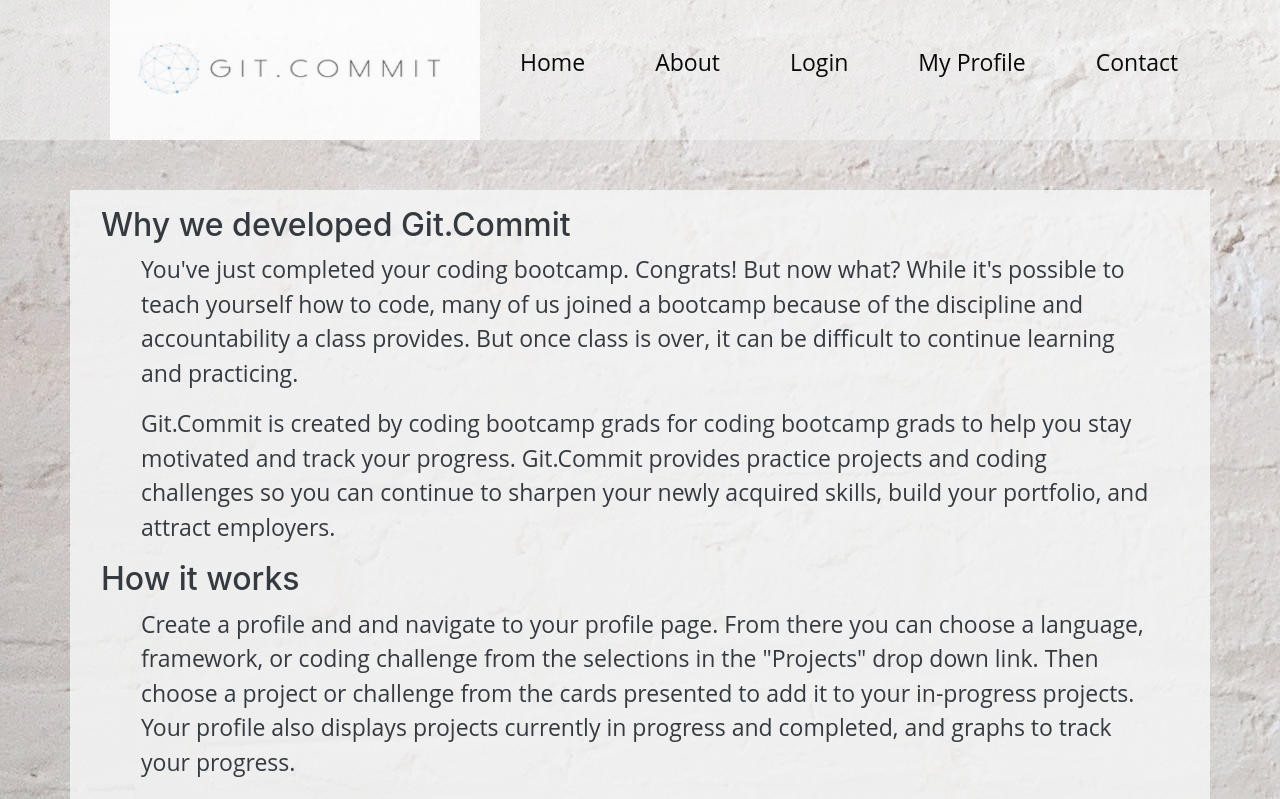
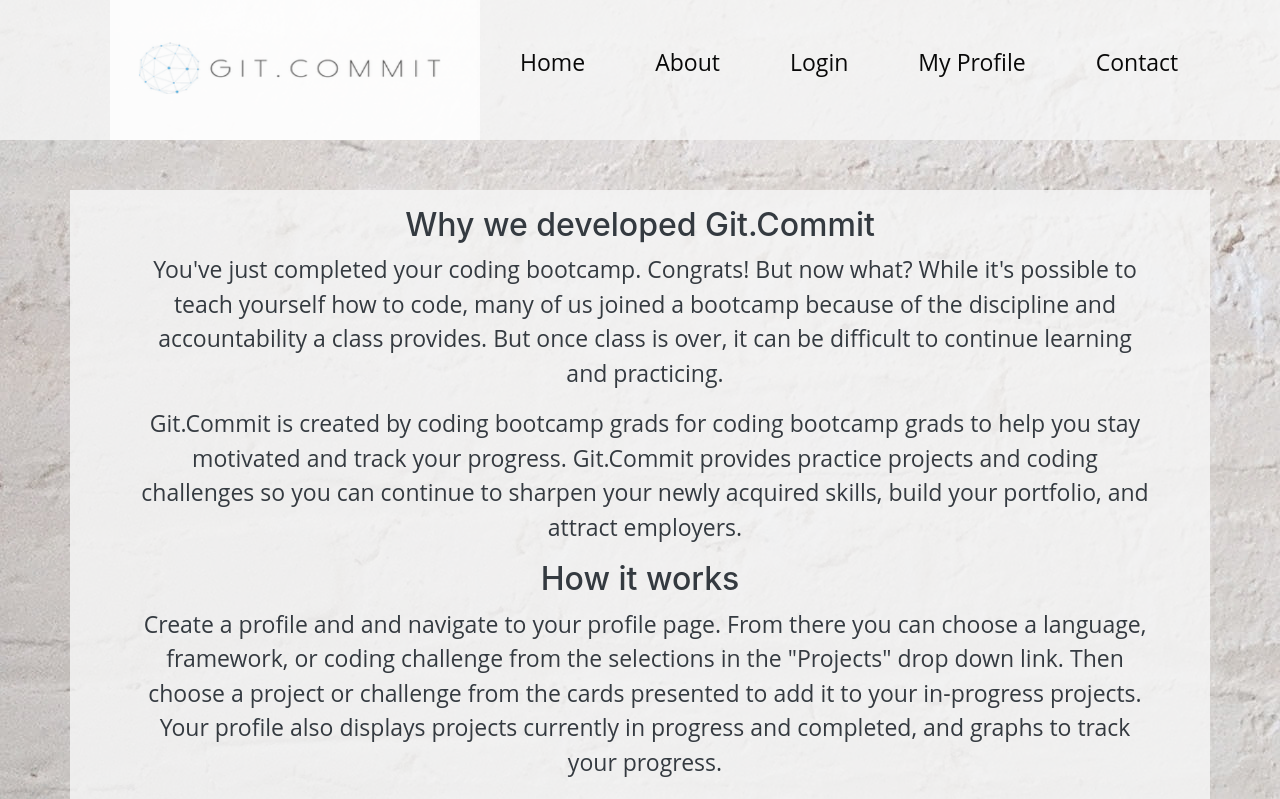
Before and after one commit to Mattyb5000/git-commit-code, a React (Create React App) app in the folder client/: page /about in a window 1280 px wide. Shown: the top 799 px of the page. Built offline with nearby package versions, Linux system fonts and the light colour scheme.

Commit message:
style adjustments and some progress on chart, pulling in user data and logged project statuses

```diff
--- a/client/src/components/Chart.js
+++ b/client/src/components/Chart.js
@@ -1,25 +1,49 @@
 import React, { Component } from "react";
 import { Bar } from "react-chartjs-2";
-// what do I need to import to get the project status data?
+import API from "../utils/API";
 
 const data = {
     labels: ['JavaScript', 'Algorithms', 'React'],
     datasets: [
       {
         label: 'In-progress',
-        // need to pull in-prog js, alg, react totals ($size) from DB
+        // need to pull in-prog js, alg, react totals from DB
         data: [12, 19, 2],
         backgroundColor: 'rgb(255, 99, 132)',
       },
       {
         label: 'Completed',
-         // need to pull completed js, alg, react totals ($size) from DB
+         // need to pull completed js, alg, react totals from DB
         data: [2, 3, 4],
         backgroundColor: 'rgb(54, 162, 235)',
       },
     ],
   };
+
+
 class Chart extends Component {
+  state = {
+    inProgress: [],
+    completed: [],
+  };
+
+  componentDidMount() {
+    API.getUsers().then((res) => {
+      console.log("array of user objects", res.data)
+      console.log("states' array contents", this.state)
+      // const projectsInProgress = res.data;
+      const totalCompleted = res.data[1].projectsCompleted.length;
+      const totalInProg = res.data[0].projectsInProgress.length;
+
+      console.log("total completed", totalCompleted)
+      console.log("total in progress", totalInProg)
+
+      this.setState({
+        inProgress: totalInProg,
+        completed: totalCompleted,
+      })
+    })
+  }
   render() {
     return (
       <div className='container'>
@@ -30,4 +54,5 @@
   }
 }
 
+
 export default Chart;
--- a/client/src/components/Navbar1/Navbar1.css
+++ b/client/src/components/Navbar1/Navbar1.css
@@ -16,7 +16,7 @@
 }
 
 .navbar1 {
-  background-color: rgb(245, 245, 245, 0.5);
+  background-color: rgb(245, 245, 245, 0.85);
   display: flex;
   justify-content: space-between;
   height: 140px;
--- a/client/src/components/ProjectForm/projectform.js
+++ b/client/src/components/ProjectForm/projectform.js
@@ -18,7 +18,7 @@
 
 export function FormBtn(props) {
   return (
-    <button {...props} style={{ float: "right", marginBottom: 10 }} className="btn btn-success position-static">
+    <button {...props} style={{ marginBottom: 10 }} className="btn btn-success position-static">
       {props.children}
     </button>
   );
--- a/client/src/pages/About/About.js
+++ b/client/src/pages/About/About.js
@@ -7,7 +7,7 @@
   return (
     <div className="brick_background">
     <Navbar1/>
-    <div className="container ">
+    <div className="container text-center">
       <div className="about animate__animated animate__fadeIn  p-3 mb-2 bg-transparent text-dark">
         <h2>Why we developed Git.Commit</h2>
         <div>
```
